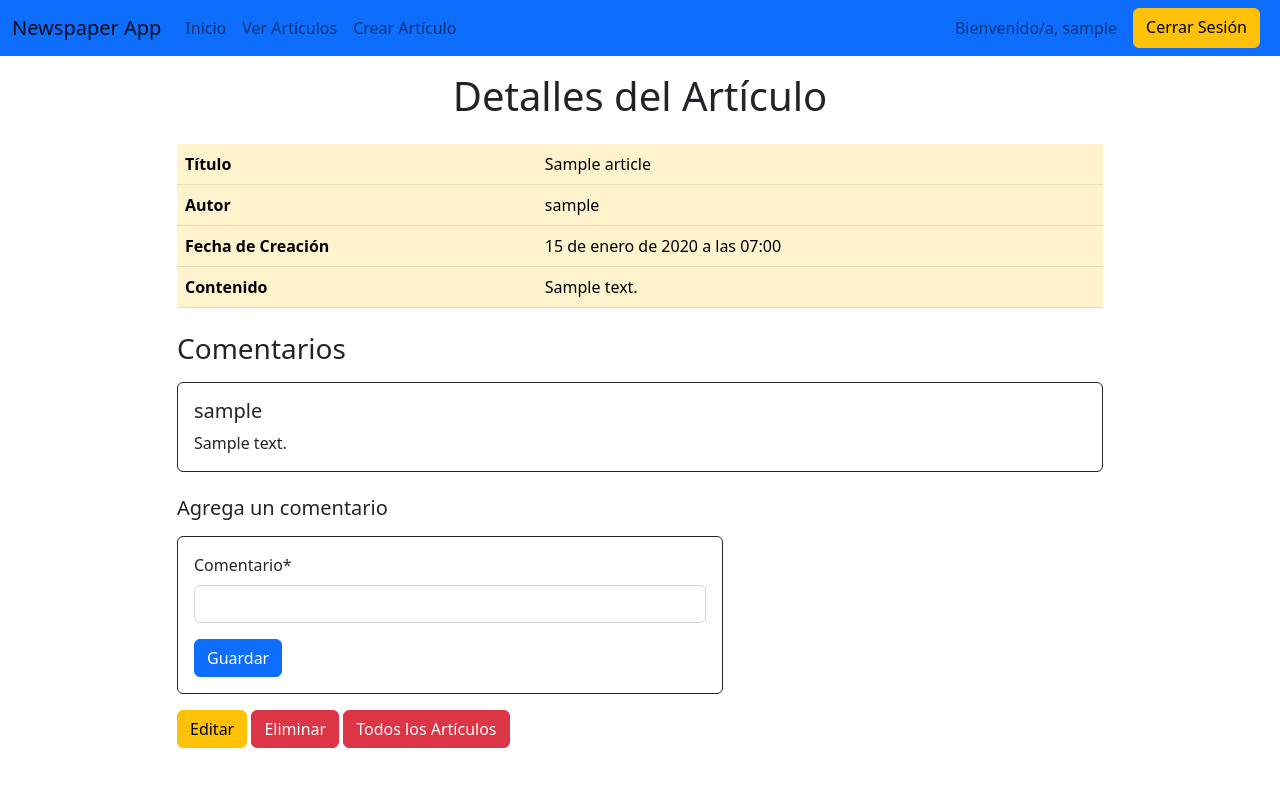
After one commit to JoseObreque3077/Django-Newspaper-Project, a Django app: page /articles/details/1 in a window 1280 px wide. The commit adds this page. Shown: the top 787 px of the page. Run offline with Django 4.2, Linux system fonts and the light colour scheme; a user stored in the database is signed in; tables that the repository leaves empty hold one stand-in row (values such as "Sample post"); parts of the project's set-up code (start-up, migrations or seed data) failed here and were passed over; some libraries are stand-ins or nearby versions.

Commit message:
Added 'ArticleDetailView' on the 'Articles' app

```diff
--- a/articles/urls.py
+++ b/articles/urls.py
@@ -1,7 +1,16 @@
 from django.urls import path
 
-from articles.views import ArticleListView
+from articles.views import ArticleListView, ArticleDetailView
 
 urlpatterns = [
-    path('', ArticleListView.as_view(), name='article_list')
+    path(
+        route='',
+        view=ArticleListView.as_view(),
+        name='article_list'
+    ),
+    path(
+        route='details/<int:pk>',
+        view=ArticleDetailView.as_view(),
+        name='article_detail'
+    )
 ]
--- a/articles/views.py
+++ b/articles/views.py
@@ -1,6 +1,10 @@
 from django.contrib.auth.mixins import LoginRequiredMixin
-from django.views.generic import ListView
+from django.urls import reverse
+from django.views import View
+from django.views.generic import ListView, DetailView, FormView
+from django.views.generic.detail import SingleObjectMixin
 
+from articles.forms import CommentForm
 from articles.models import Article
 
 
@@ -18,3 +22,137 @@ class ArticleListView(LoginRequiredMixin, ListView):
     """
     model = Article
     template_name = 'articles/article_list.html'
+
+
+class ArticleDetailGet(DetailView):
+    """
+    A class-based view in Django that displays the details of a
+    single "Article" object.
+
+    This view renders the details of the article and includes a form for
+    adding comments to it.
+
+    Attributes:
+        model: The model that the view is using.
+        template_name: The template name used to render the view.
+
+    """
+    model = Article
+    template_name = 'articles/article_detail.html'
+
+    def get_context_data(self, **kwargs):
+        """
+        This method adds a 'CommentForm' form object (for adding comments
+        in articles) to the context data passed to the template when rendering
+        the view.
+
+        :param kwargs: Additional keywords arguments.
+        :return: This method returns a dictionary with the context data used
+            in the template rendering.
+        """
+        context = super().get_context_data(**kwargs)
+        context['form'] = CommentForm()
+        return context
+
+
+class ArticleDetailPost(SingleObjectMixin, FormView):
+    """
+    A class-based view in Django that handles form submission for adding
+    comments to a single "Article" object.
+
+    This view uses the 'SingleObjectMixin' to retrieve the commented
+    'Article' object and the 'CommentForm' form to handle comment submissions.
+
+    Attributes:
+        model: The model that the view is using.
+        form_class: The form class to use for handling the comment submission.
+        template_name: The template name used to render the view.
+    """
+    model = Article
+    form_class = CommentForm
+    template_name = 'articles/article_detail.html'
+
+    def post(self, request, *args, **kwargs):
+        """
+        This method handles POST requests for the view, retrieving the
+        'Article' object being commented on and calling its parent's
+        implementation.
+
+        :param request: The incoming request.
+        :param args: Positional arguments.
+        :param kwargs: Keyword arguments.
+        :return: The HTTP response.
+        """
+        self.object = self.get_object()
+        return super().post(request, *args, **kwargs)
+
+    def form_valid(self, form):
+        """
+        A method called when the form submission is valid.
+
+        It attaches the article and the comment author (authenticated user)
+        to the comment and saves it to the database. It then calls the parent's
+        implementation of the method.
+
+        :param form: The form being submitted.
+        :return: The HTTP response.
+        """
+        comment = form.save(commit=False)
+        comment.article = self.object
+        comment.author = self.request.user
+        comment.save()
+        return super().form_valid(form)
+
+    def get_success_url(self):
+        """
+        This method returns the URL for the detail page of the commented
+        article after successful comment form submission.
+
+        :return: It returns the URL for the detail page of the
+            commented article.
+        """
+        article = self.get_object()
+        success_url = reverse(
+            viewname='article_detail',
+            kwargs={
+                'pk': article.pk
+            }
+        )
+        return success_url
+
+
+class ArticleDetailView(LoginRequiredMixin, View):
+    """
+    A class-based view in Django that handles both GET and POST requests for the detail page of an 'Article' object.
+
+    This view requires the user to be logged in (via the 'LoginRequiredMixin'
+    mixin) and uses the 'ArticleDetailGet' and 'ArticleDetailPost' views
+    to handle the GET and POST requests, respectively.
+    """
+    def get(self, request, *args, **kwargs):
+        """
+        Handles GET requests for the view.
+
+        This method calls the 'ArticleDetailGet' view to handle the request.
+
+        :param request: The incoming GET request.
+        :param args: Positional arguments.
+        :param kwargs: Keyword arguments.
+        :return: The HTTP response.n:
+        """
+        view = ArticleDetailGet.as_view()
+        return view(request, *args, **kwargs)
+
+    def post(self, request, *args, **kwargs):
+        """
+        Handles POST requests for the view.
+
+        This method calls the 'ArticleDetailPost' view to handle the request.
+
+        :param request: The incoming POST request.
+        :param args: Positional arguments.
+        :param kwargs: Keyword arguments.
+        :return: The HTTP response.
+        """
+        view = ArticleDetailPost.as_view()
+        return view(request, *args, **kwargs)
--- /dev/null
+++ b/templates/articles/article_detail.html
@@ -0,0 +1,89 @@
+{% extends 'layout/base.html' %}
+{% load crispy_forms_filters %}
+
+{% block title %}Detalles Artículo{% endblock %}
+
+{% block content %}
+    <div class="container">
+        <div class="row">
+            <div class="col">
+                <h1 class="text-center mt-3">Detalles del Artículo</h1>
+            </div>
+        </div>
+        <div class="row mt-3 justify-content-center">
+            <div class="col-md-10">
+               <table class="table table-hover table-warning">
+                   <tr>
+                       <th>Título</th>
+                       <td>{{ article.title }}</td>
+                   </tr>
+                   <tr>
+                       <th>Autor</th>
+                       <td>{{ article.author }}</td>
+                   </tr>
+                   <tr>
+                       <th>Fecha de Creación</th>
+                       <td>{{ article.date }}</td>
+                   </tr>
+                   <tr>
+                       <th>Contenido</th>
+                       <td>{{ article.body }}</td>
+                   </tr>
+               </table>
+            </div>
+        </div>
+        <div class="row mt-2 justify-content-center">
+            <div class="col-md-10">
+                <h3>Comentarios</h3>
+            </div>
+        </div>
+        <div class="row mt-2 mb-4 justify-content-center">
+            <div class="col-md-10">
+                {% if not article.comment_set.all %}
+                    <h5 class="text-muted">No hay comentarios aún</h5>
+                {% endif %}
+                <div class="row row-cols-1 g-2">
+                    {% for comment in article.comment_set.all %}
+                        <div class="col">
+                            <div class="card b-4 border-dark h-100">
+                                <div class="card-body">
+                                    <h5 class="card-title">{{ comment.author }}</h5>
+                                    <p class="card-text">{{ comment }}</p>
+                                </div>
+                            </div>
+                        </div>
+                    {% endfor %}
+                </div>
+
+            </div>
+        </div>
+        <div class="row mt-2 justify-content-center">
+            <div class="col-md-10">
+                <h5>Agrega un comentario</h5>
+            </div>
+        </div>
+        <div class="row mt-2 mb-3 justify-content-center">
+            <div class="col-md-6">
+                <div class="card b-4 border-dark">
+                    <div class="card-body">
+                        <form action="" class="form" method="post">
+                            {% csrf_token %}
+                            {{ form|crispy }}
+                            <button class="btn btn-primary" type="submit">Guardar</button>
+                        </form>
+                    </div>
+                </div>
+            </div>
+            <div class="col-md-4"></div>
+        </div>
+        <div class="row mt-2 mb-3 justify-content-center">
+            <div class="col-md-10">
+                <div class="d-grid gap-4 d-md-block justify-content-center" role="group">
+                    <a href="#" class="btn btn-warning">Editar</a>
+                    <a href="#" class="btn btn-danger">Eliminar</a>
+                    <a href="{% url 'article_list' %}" class="btn btn-danger">Todos los Artículos</a>
+                </div>
+            </div>
+        </div>
+    </div>
+{% endblock %}
--- a/templates/articles/article_list.html
+++ b/templates/articles/article_list.html
@@ -20,7 +20,7 @@
                         </div>
                         <div class="card-footer d-flex justify-content-center">
                             <div class="d-grid gap-4 d-md-block justify-content-center" role="group" aria-label="Basic mixed styles example">
-                                <a href="#" class="btn btn-success">Detalles</a>
+                                <a href="{% url 'article_detail' pk=article.pk %}" class="btn btn-success">Detalles</a>
                                 <a href="#" class="btn btn-warning">Editar</a>
                                 <a href="#" class="btn btn-danger">Eliminar</a>
                             </div>
```
